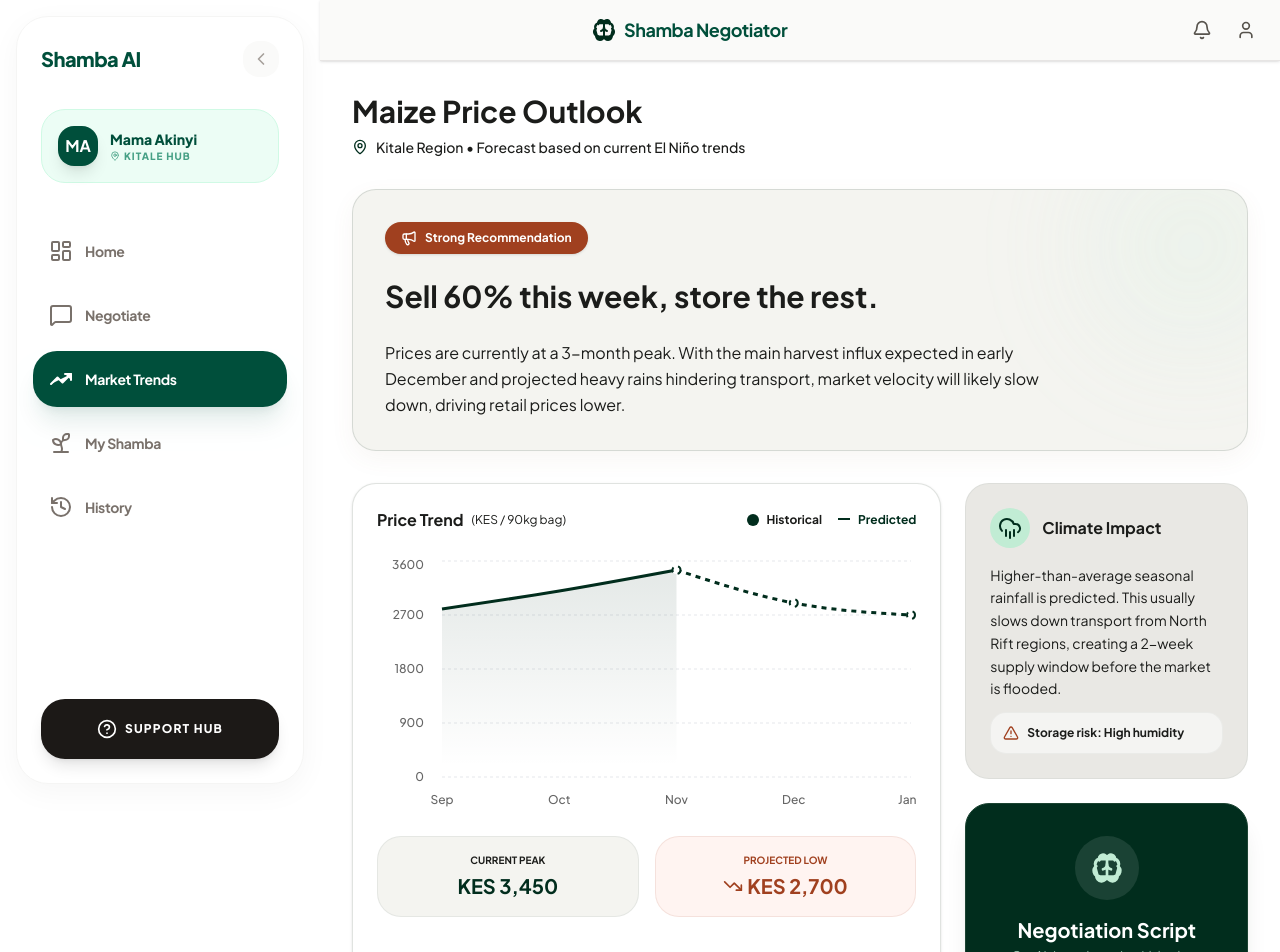
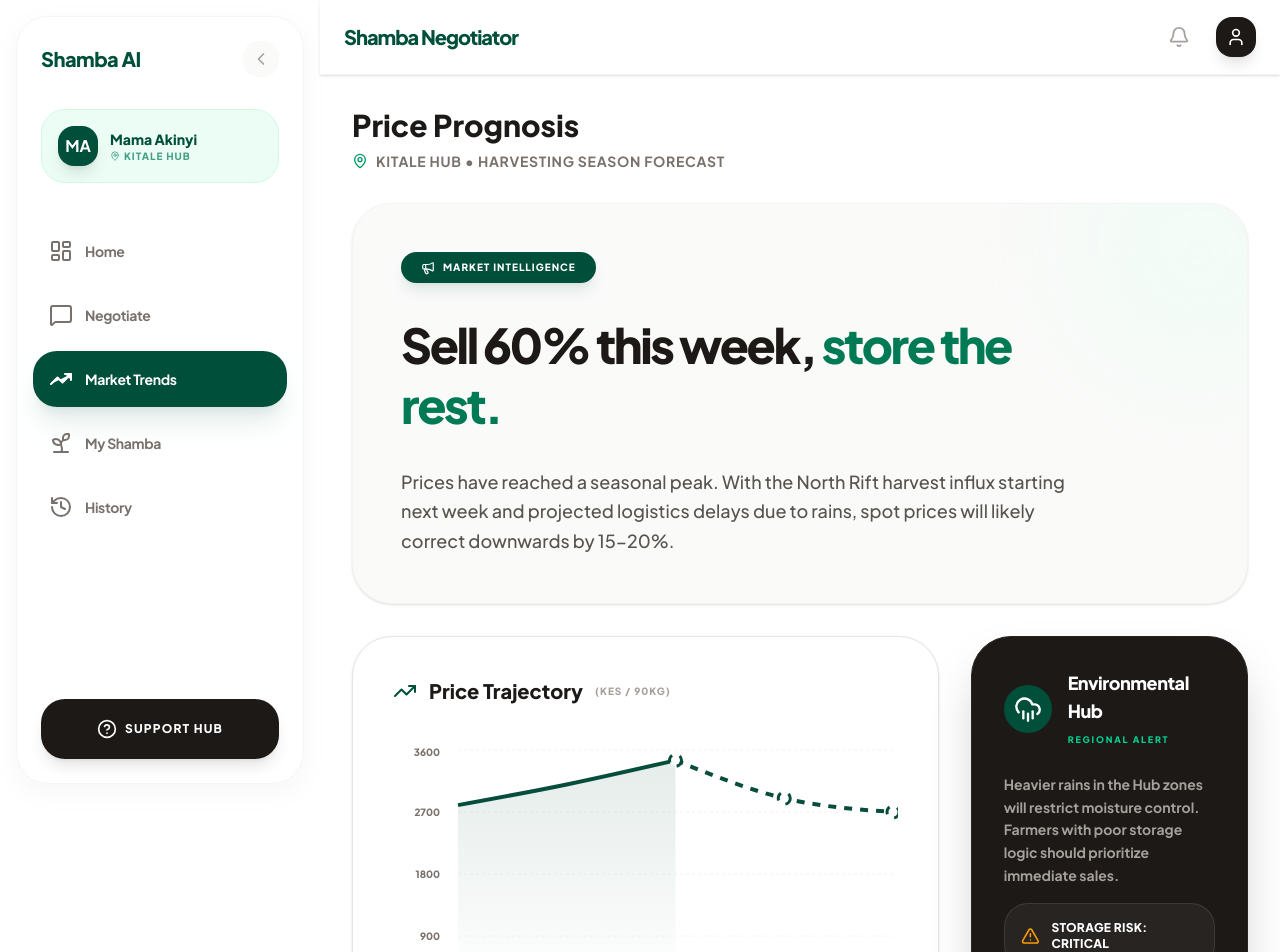
Before and after one commit to Fahad565/shamba_negotiator_ai, a Next.js app in the folder shamba-app/: page /market in a window 1280 px wide. Shown: the top 952 px of the page. Built offline with nearby package versions, Linux system fonts and the light colour scheme.

Commit message:
fix: missing icon import and finalized light theme

```diff
--- a/shamba-app/app/chat/page.tsx
+++ b/shamba-app/app/chat/page.tsx
@@ -62,7 +62,7 @@ export default function ChatPage() {
   }
 
   return (
-    <div className="flex min-h-screen bg-white dark:bg-stone-900">
+    <div className="flex min-h-screen bg-white font-sans">
       <SideNavBar />
 
       <div className="flex-1 flex flex-col transition-all duration-300 md:pl-28 lg:pl-80">
--- a/shamba-app/app/dashboard/page.tsx
+++ b/shamba-app/app/dashboard/page.tsx
@@ -29,7 +29,7 @@ export default function DashboardPage() {
   }, [])
 
   return (
-    <div className="flex min-h-screen bg-white dark:bg-stone-900 transition-colors duration-500 pb-24 md:pb-0">
+    <div className="flex min-h-screen bg-white transition-colors duration-500 pb-24 md:pb-0 font-sans">
       <SideNavBar />
 
       {/* Main Content Area - responsive padding for floating sidebar */}
--- a/shamba-app/app/market/page.tsx
+++ b/shamba-app/app/market/page.tsx
@@ -4,7 +4,7 @@ import { SideNavBar } from "@/components/SideNavBar"
 import { BottomNavBar } from "@/components/BottomNavBar"
 import { TopHeader } from "@/components/TopHeader"
 import { LineChart, Line, XAxis, YAxis, CartesianGrid, Tooltip, ResponsiveContainer, AreaChart, Area } from "recharts"
-import { Sprout, MapPin, TrendingDown, Megaphone, Brain, MessageSquare, CloudRain, AlertTriangle } from "lucide-react"
+import { Sprout, MapPin, TrendingDown, TrendingUp, Megaphone, Brain, MessageSquare, CloudRain, AlertTriangle } from "lucide-react"
 
 const priceData = [
   { month: "Sep", historical: 2800, predicted: null },
@@ -16,7 +16,7 @@ const priceData = [
 
 export default function PredictionPage() {
   return (
-    <div className="flex min-h-screen bg-white dark:bg-stone-900 pb-24 md:pb-0">
+    <div className="flex min-h-screen bg-white pb-24 md:pb-0 font-sans">
       <SideNavBar />
 
       <div className="flex-1 transition-all duration-300 md:pl-28 lg:pl-80">
@@ -25,102 +25,67 @@ export default function PredictionPage() {
         <main className="p-4 md:p-8 max-w-5xl mx-auto space-y-8">
           {/* Header */}
           <div className="flex flex-col gap-2">
-            <h1 className="text-3xl font-bold text-on-background font-headline-lg">Maize Price Outlook</h1>
-            <p className="text-sm text-on-surface-variant flex items-center gap-2 font-medium">
-              <MapPin className="w-4 h-4 text-primary" />
-              Kitale Region • Forecast based on current El Niño trends
+            <h1 className="text-3xl font-black text-stone-900 font-headline-lg">Price Prognosis</h1>
+            <p className="text-sm text-stone-500 flex items-center gap-2 font-bold uppercase tracking-wider">
+              <MapPin className="w-4 h-4 text-emerald-600" />
+              Kitale Hub • Harvesting Season Forecast
             </p>
           </div>
 
           {/* Hero Prediction Card */}
-          <div className="bg-surface-container-low rounded-3xl p-6 md:p-8 border border-outline-variant/60 shadow-[0_8px_24px_rgba(139,94,60,0.06)] relative overflow-hidden group">
-            <div className="absolute -right-10 -top-10 w-48 h-48 bg-primary-fixed/30 rounded-full blur-3xl opacity-60"></div>
-            <div className="relative z-10 flex flex-col gap-6">
-              <div className="inline-flex items-center gap-2 bg-secondary text-on-secondary px-4 py-2 rounded-full text-xs font-bold w-fit shadow-sm">
-                <Megaphone className="w-4 h-4 shrink-0" /> Strong Recommendation
+          <div className="bg-stone-50 rounded-[2.5rem] p-8 md:p-12 border border-stone-100 shadow-sm relative overflow-hidden group">
+            <div className="absolute -right-20 -top-20 w-64 h-64 bg-emerald-50 rounded-full blur-3xl opacity-60"></div>
+            <div className="relative z-10 flex flex-col gap-8">
+              <div className="inline-flex items-center gap-2 bg-emerald-900 text-white px-5 py-2 rounded-xl text-[10px] font-black uppercase tracking-widest w-fit shadow-lg shadow-emerald-900/10">
+                <Megaphone className="w-3.5 h-3.5 shrink-0" /> Market Intelligence
               </div>
-              <h2 className="text-2xl md:text-3xl font-bold text-on-background leading-tight max-w-xl">
-                Sell 60% this week, store the rest.
+              <h2 className="text-4xl md:text-5xl font-black text-stone-900 leading-tight max-w-2xl tracking-tighter">
+                Sell 60% this week, <span className="text-emerald-700">store the rest.</span>
               </h2>
-              <p className="text-base text-on-surface-variant max-w-2xl leading-relaxed">
-                Prices are currently at a 3-month peak. With the main harvest influx expected in early December and projected heavy rains hindering transport, market velocity will likely slow down, driving retail prices lower.
+              <p className="text-lg text-stone-600 max-w-2xl leading-relaxed font-medium">
+                Prices have reached a seasonal peak. With the North Rift harvest influx starting next week and projected logistics delays due to rains, spot prices will likely correct downwards by 15-20%.
               </p>
             </div>
           </div>
 
           {/* Chart & Stats Section */}
-          <div className="grid grid-cols-1 lg:grid-cols-3 gap-6">
-            <div className="lg:col-span-2 bg-white dark:bg-stone-900 rounded-3xl p-6 border border-outline-variant/50 shadow-sm flex flex-col gap-6">
+          <div className="grid grid-cols-1 lg:grid-cols-3 gap-8">
+            <div className="lg:col-span-2 bg-white rounded-[2.5rem] p-10 border border-stone-200 shadow-sm flex flex-col gap-10">
               <div className="flex flex-col md:flex-row justify-between items-start md:items-center gap-4">
-                <h3 className="font-bold text-on-background flex items-center gap-2">
-                  Price Trend <span className="text-xs font-normal text-on-surface-variant">(KES / 90kg bag)</span>
+                <h3 className="text-xl font-black text-stone-900 flex items-center gap-3">
+                  <TrendingUp className="w-6 h-6 text-emerald-900" />
+                  Price Trajectory <span className="text-[10px] uppercase font-black text-stone-400 tracking-widest">(KES / 90kg)</span>
                 </h3>
-                <div className="flex gap-4 text-xs font-bold">
-                  <div className="flex items-center gap-2 text-on-surface-variant">
-                    <div className="w-3 h-3 bg-primary rounded-full"></div> Historical
-                  </div>
-                  <div className="flex items-center gap-2 text-primary">
-                    <div className="w-3 h-1 border-t-2 border-dashed border-primary"></div> Predicted
-                  </div>
-                </div>
               </div>
 
-              <div className="h-64 w-full">
+              <div className="h-72 w-full">
                 <ResponsiveContainer width="100%" height="100%">
                   <AreaChart data={priceData}>
                     <defs>
                       <linearGradient id="colorPrice" x1="0" y1="0" x2="0" y2="1">
-                        <stop offset="5%" stopColor="#012d1d" stopOpacity={0.1}/>
-                        <stop offset="95%" stopColor="#012d1d" stopOpacity={0}/>
+                        <stop offset="5%" stopColor="#064e3b" stopOpacity={0.1}/>
+                        <stop offset="95%" stopColor="#064e3b" stopOpacity={0}/>
                       </linearGradient>
                     </defs>
-                    <CartesianGrid strokeDasharray="3 3" vertical={false} stroke="#e5e7eb" />
-                    <XAxis
-                      dataKey="month"
-                      axisLine={false}
-                      tickLine={false}
-                      tick={{ fontSize: 12, fontWeight: 500 }}
-                      dy={10}
-                    />
-                    <YAxis
-                      axisLine={false}
-                      tickLine={false}
-                      tick={{ fontSize: 12, fontWeight: 500 }}
-                      dx={-10}
-                    />
-                    <Tooltip
-                      contentStyle={{ borderRadius: '16px', border: 'none', boxShadow: '0 4px 12px rgba(0,0,0,0.1)' }}
-                    />
-                    <Area
-                      type="monotone"
-                      dataKey="historical"
-                      stroke="#012d1d"
-                      strokeWidth={3}
-                      fillOpacity={1}
-                      fill="url(#colorPrice)"
-                      connectNulls
-                    />
-                    <Line
-                      type="monotone"
-                      dataKey="predicted"
-                      stroke="#012d1d"
-                      strokeWidth={3}
-                      strokeDasharray="5 5"
-                      dot={{ r: 4, fill: '#fff', stroke: '#012d1d', strokeWidth: 2 }}
-                    />
+                    <CartesianGrid strokeDasharray="3 3" vertical={false} stroke="#f3f4f6" />
+                    <XAxis dataKey="month" axisLine={false} tickLine={false} tick={{ fontSize: 10, fontWeight: 900, fill: '#78716c' }} dy={10} />
+                    <YAxis axisLine={false} tickLine={false} tick={{ fontSize: 10, fontWeight: 900, fill: '#78716c' }} dx={-10} />
+                    <Tooltip contentStyle={{ borderRadius: '24px', border: 'none', boxShadow: '0 10px 25px rgba(0,0,0,0.05)', fontWeight: 900 }} />
+                    <Area type="monotone" dataKey="historical" stroke="#064e3b" strokeWidth={4} fillOpacity={1} fill="url(#colorPrice)" connectNulls />
+                    <Line type="monotone" dataKey="predicted" stroke="#064e3b" strokeWidth={4} strokeDasharray="8 8" dot={{ r: 6, fill: '#fff', stroke: '#064e3b', strokeWidth: 3 }} />
                   </AreaChart>
                 </ResponsiveContainer>
               </div>
 
-              <div className="grid grid-cols-2 gap-4">
-                <div className="bg-surface-container-low p-4 rounded-2xl border border-outline-variant/30 text-center">
-                  <div className="text-[10px] uppercase font-bold text-on-surface-variant mb-1">Current Peak</div>
-                  <div className="text-xl font-bold text-primary">KES 3,450</div>
+              <div className="grid grid-cols-2 gap-6">
+                <div className="bg-stone-50 p-6 rounded-[2rem] border border-stone-100 text-center">
+                  <div className="text-[10px] uppercase font-black text-stone-400 mb-2 tracking-widest">Current Cap</div>
+                  <div className="text-2xl font-black text-emerald-900">KES 3,450</div>
                 </div>
-                <div className="bg-secondary-fixed/30 p-4 rounded-2xl border border-secondary/10 text-center">
-                  <div className="text-[10px] uppercase font-bold text-secondary mb-1">Projected Low</div>
-                  <div className="text-xl font-bold text-secondary flex items-center justify-center gap-1">
-                    <TrendingDown className="w-5 h-5" /> KES 2,700
+                <div className="bg-amber-50 p-6 rounded-[2rem] border border-amber-100 text-center">
+                  <div className="text-[10px] uppercase font-black text-amber-700 mb-2 tracking-widest">Expected Dip</div>
+                  <div className="text-2xl font-black text-amber-700 flex items-center justify-center gap-2">
+                    <TrendingDown className="w-6 h-6" /> KES 2,700
                   </div>
                 </div>
               </div>
@@ -128,32 +93,35 @@ export default function PredictionPage() {
 
             <div className="flex flex-col gap-6">
               {/* Climate Factor Card */}
-              <div className="bg-surface-container-high rounded-3xl p-6 border border-outline-variant/30 flex flex-col gap-4 flex-1">
-                <div className="flex items-center gap-3">
-                  <div className="w-10 h-10 rounded-full bg-primary-fixed flex items-center justify-center shrink-0">
-                    <CloudRain className="w-6 h-6 text-primary" />
+              <div className="bg-stone-900 text-white rounded-[2.5rem] p-8 border border-stone-800 flex flex-col gap-6 flex-1 shadow-2xl">
+                <div className="flex items-center gap-4">
+                  <div className="w-12 h-12 rounded-2xl bg-emerald-900 flex items-center justify-center shrink-0">
+                    <CloudRain className="w-7 h-7 text-white" />
                   </div>
-                  <h3 className="font-bold text-on-background">Climate Impact</h3>
+                  <div>
+                    <h3 className="font-black text-lg tracking-tight">Environmental Hub</h3>
+                    <span className="text-[9px] uppercase font-black text-emerald-400 tracking-[0.2em]">Regional Alert</span>
+                  </div>
                 </div>
-                <div className="space-y-3">
-                  <p className="text-sm text-on-surface-variant leading-relaxed">
-                    Higher-than-average seasonal rainfall is predicted. This usually slows down transport from North Rift regions, creating a 2-week supply window before the market is flooded.
+                <div className="space-y-4">
+                  <p className="text-sm text-stone-400 leading-relaxed font-bold">
+                    Heavier rains in the Hub zones will restrict moisture control. Farmers with poor storage logic should prioritize immediate sales.
                   </p>
-                  <div className="flex items-center gap-2 p-3 bg-white/50 rounded-xl border border-outline-variant/20">
-                    <AlertTriangle className="w-4 h-4 text-secondary" />
-                    <span className="text-xs font-bold text-on-surface">Storage risk: High humidity</span>
+                  <div className="flex items-center gap-3 p-4 bg-white/5 rounded-2xl border border-white/10">
+                    <AlertTriangle className="w-5 h-5 text-amber-500" />
+                    <span className="text-xs font-black uppercase tracking-wide">Storage Risk: Critical</span>
                   </div>
                 </div>
               </div>
 
               {/* Generate Script Button */}
-              <button className="bg-primary hover:bg-primary-container text-on-primary rounded-3xl p-8 shadow-xl transition-all active:scale-95 flex flex-col items-center justify-center gap-4 group border border-primary-container shadow-primary/10">
-                <div className="w-16 h-16 rounded-full bg-white/10 flex items-center justify-center group-hover:scale-110 transition-transform">
-                  <Brain className="w-8 h-8 text-primary-fixed fill-current" />
+              <button className="bg-emerald-900 hover:bg-emerald-950 text-white rounded-[2.5rem] p-10 shadow-2xl transition-all active:scale-95 flex flex-col items-center justify-center gap-6 group border border-emerald-800">
+                <div className="w-16 h-16 rounded-3xl bg-white/10 flex items-center justify-center group-hover:rotate-12 transition-transform duration-500">
+                  <Brain className="w-10 h-10 text-white fill-current" />
                 </div>
                 <div className="text-center">
-                  <div className="text-xl font-bold">Negotiation Script</div>
-                  <p className="text-xs text-primary-fixed opacity-80 mt-1">Get AI tips to bargain with brokers today</p>
+                  <div className="text-2xl font-black tracking-tighter">Bargaining Script</div>
+                  <p className="text-[10px] text-emerald-400 font-black uppercase tracking-widest mt-2 opacity-80">AI-Powered Negotiation Gear</p>
                 </div>
               </button>
             </div>
--- a/shamba-app/components/SideNavBar.tsx
+++ b/shamba-app/components/SideNavBar.tsx
@@ -21,7 +21,7 @@ export function SideNavBar() {
   return (
     <aside
       className={cn(
-        "hidden md:flex flex-col fixed left-4 top-4 bottom-4 z-40 bg-white dark:bg-stone-900 border border-stone-100 dark:border-stone-800 rounded-[2rem] shadow-[0_8px_30px_rgba(0,0,0,0.04)] transition-all duration-300 ease-in-out",
+        "hidden md:flex flex-col fixed left-4 top-4 bottom-4 z-40 bg-white border border-stone-100 rounded-[2rem] shadow-[0_8px_30px_rgba(0,0,0,0.04)] transition-all duration-300 ease-in-out",
         isCollapsed ? "w-20" : "w-72"
       )}
     >
--- a/shamba-app/components/TopHeader.tsx
+++ b/shamba-app/components/TopHeader.tsx
@@ -4,17 +4,19 @@ import { Bell, User, Brain } from "lucide-react"
 
 export function TopHeader() {
   return (
-    <header className="sticky top-0 z-50 bg-stone-50/90 dark:bg-stone-950/90 backdrop-blur-md flex justify-between items-center px-4 py-3 w-full border-b border-stone-200 dark:border-stone-800 shadow-sm md:pl-[17rem]">
-      <div className="flex items-center gap-2">
-        <Brain className="w-6 h-6 text-primary fill-current" />
-        <h1 className="text-lg font-bold tracking-tight text-emerald-900 dark:text-emerald-400">Shamba Negotiator</h1>
+    <header className="sticky top-0 z-50 bg-white/80 backdrop-blur-xl flex justify-between items-center px-6 py-4 w-full border-b border-stone-100 shadow-sm">
+      <div className="flex items-center gap-3">
+        <div className="md:hidden w-10 h-10 rounded-xl bg-emerald-900 flex items-center justify-center shadow-lg">
+          <Brain className="w-6 h-6 text-white fill-current" />
+        </div>
+        <h1 className="text-xl font-black tracking-tighter text-emerald-900">Shamba Negotiator</h1>
       </div>
 
-      <div className="flex items-center gap-2">
-        <button className="p-2 rounded-full text-stone-600 dark:text-stone-400 hover:bg-stone-100 dark:hover:bg-stone-900 transition-all active:scale-95">
-          <Bell className="w-5 h-5" />
+      <div className="flex items-center gap-4">
+        <button className="p-2.5 rounded-xl text-stone-400 hover:text-emerald-900 hover:bg-stone-50 transition-all active:scale-95">
+          <Bell className="w-5.5 h-5.5" />
         </button>
-        <button className="p-2 rounded-full text-stone-600 dark:text-stone-400 hover:bg-stone-100 dark:hover:bg-stone-900 transition-all active:scale-95">
+        <button className="w-10 h-10 rounded-xl bg-stone-900 text-white flex items-center justify-center hover:opacity-90 transition-all font-bold shadow-lg">
           <User className="w-5 h-5" />
         </button>
       </div>
```
